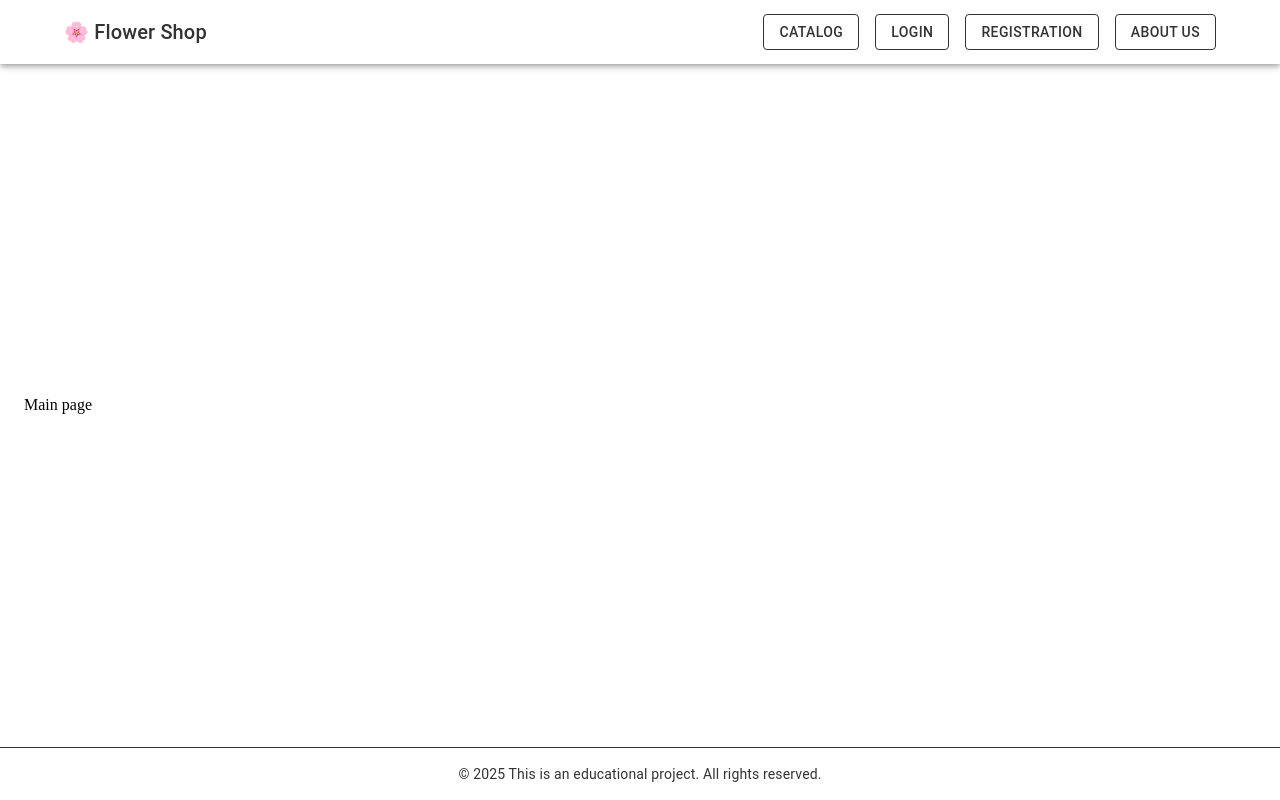
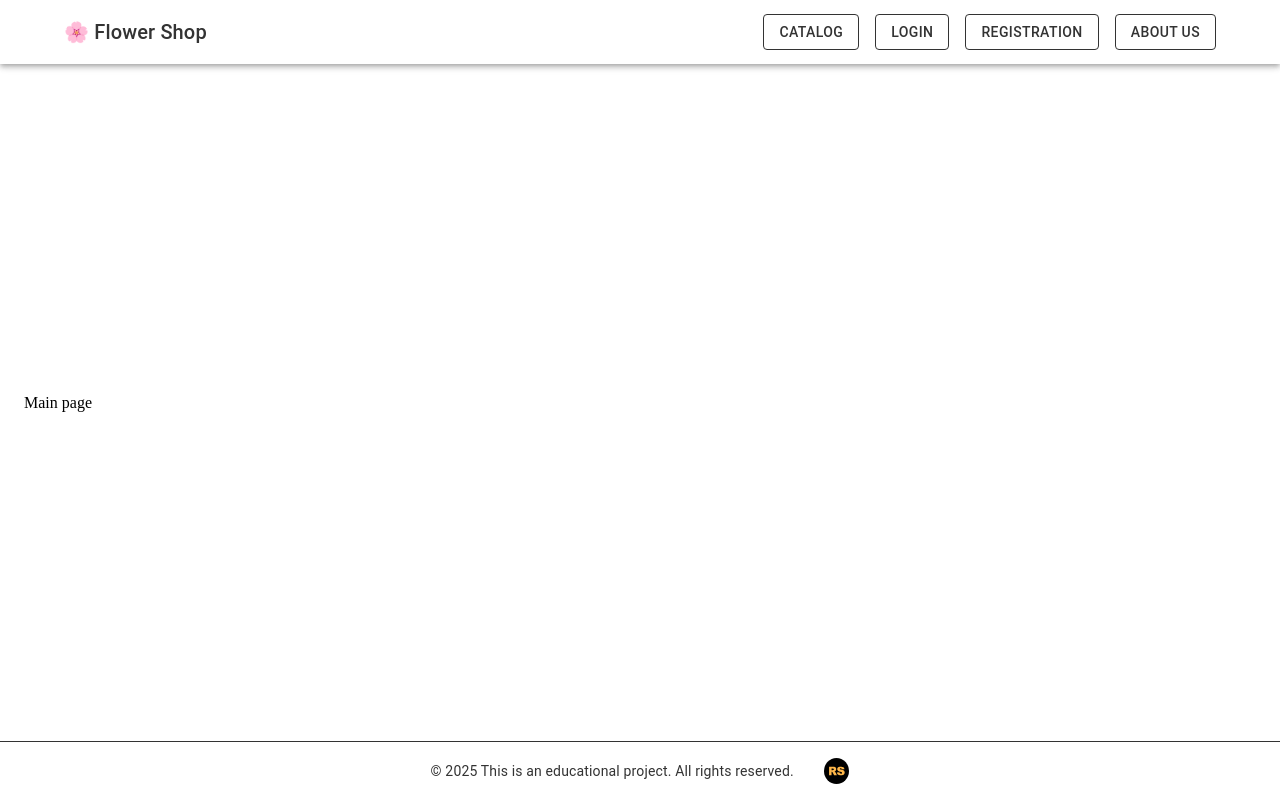
Before and after one commit to Michael5366/ecommerce-application, a React (Vite) app: page / in a window 1280 px wide. Built offline with nearby package versions, Linux system fonts and the light colour scheme; no server answers.

Commit message:
feat: add school logo with link to homepage (Mon, Jun 16, 2025 01:36 AM)

```diff
--- a/src/components/Layout/Layout.tsx
+++ b/src/components/Layout/Layout.tsx
@@ -2,7 +2,7 @@ import { Outlet, useNavigation } from 'react-router-dom';
 import Header from '../Header/Header';
 import { Box, Container, GlobalStyles, Stack, ThemeProvider } from '@mui/material';
 import { theme } from '../../styles/theme';
-import Footer from '../../pages/Footer';
+import Footer from '../../pages/Footer/Footer';
 import LoadingIndicator from '../LoadingIndicator/LoadingIndicator';
 
 const Layout = () => {
--- a/src/pages/Footer.tsx
+++ b/src/pages/Footer/Footer.tsx
@@ -1,6 +1,9 @@
 import { Box, Container, Typography } from '@mui/material';
+import footerStyles from './footer-styles';
 
 const Footer = () => {
+  const css = footerStyles();
+
   return (
     <Box
       component="footer"
@@ -11,8 +14,17 @@ const Footer = () => {
       }}
     >
       <Container maxWidth="lg">
-        <Typography variant="body2" color="#333" align="center">
+        <Typography
+          className={css.footer__text}
+          component={'div'}
+          variant="body2"
+          color="#333"
+          align="center"
+        >
           © {new Date().getFullYear()} This is an educational project. All rights reserved.
+          <a className={css.footer__logo} href="https://rs.school/" target="blank">
+            <img src="/rss-logo.svg" alt="logo" />
+          </a>
         </Typography>
       </Container>
     </Box>
--- /dev/null
+++ b/src/pages/Footer/footer-styles.ts
@@ -0,0 +1,17 @@
+import { makeStyles } from '@mui/styles';
+
+const footerStyles = makeStyles({
+  footer__text: {
+    display: 'flex',
+    justifyContent: 'center',
+    alignItems: 'center',
+    gap: '30px',
+  },
+
+  footer__logo: {
+    display: 'flex',
+    width: '2vw',
+  },
+});
+
+export default footerStyles;
```
Also changed, not shown: public/rss-logo.svg (added).
